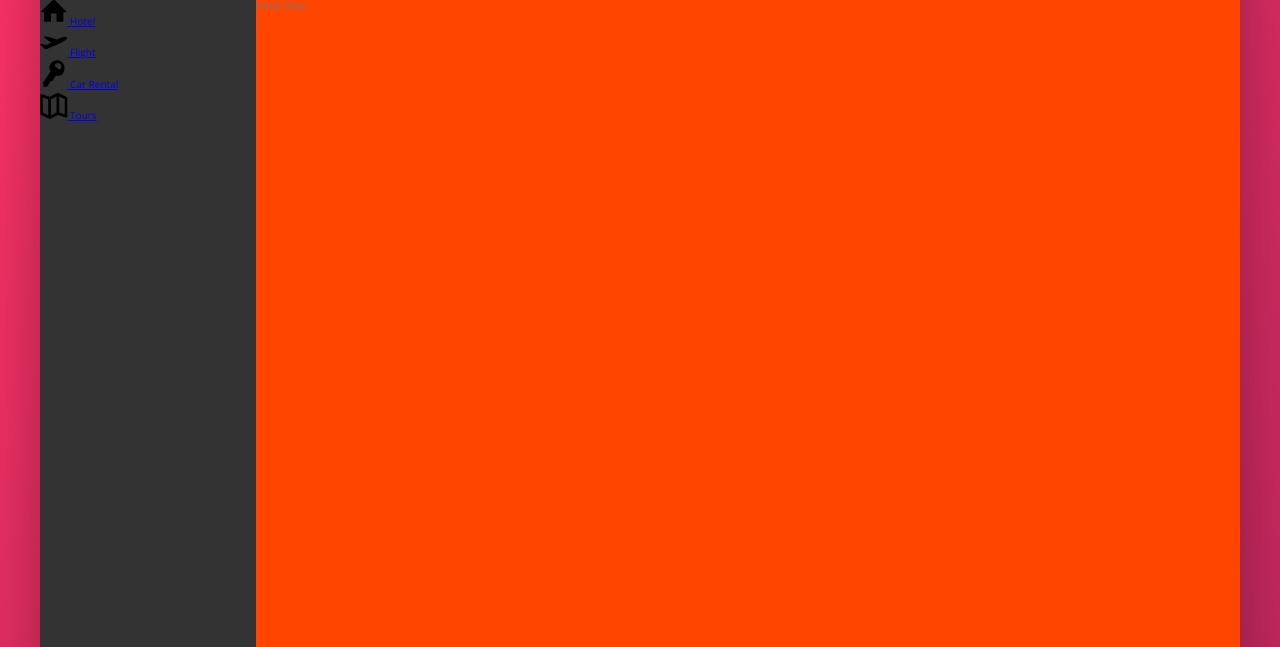
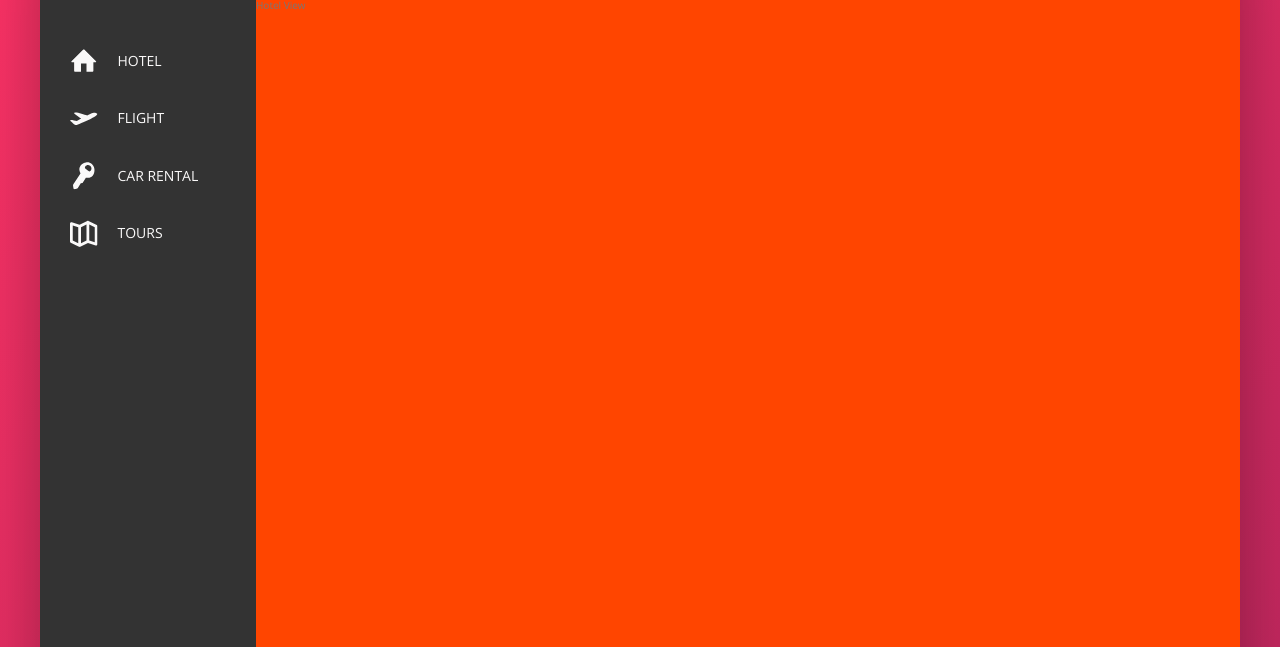
Before and after one commit to smarigowda/advanced-css-flexbox, a website: page starter/index.html in a window 1280 px wide. Shown: the part 153-800 px from the top of the page. Drawn offline with nearby package versions, Linux system fonts and the light colour scheme.

Commit message:
side nav almost complete

```diff
--- a/starter/index.html
+++ b/starter/index.html
@@ -63,7 +63,7 @@
                             <svg class="side-nav__icon">
                                 <use xlink:href="img/sprite.svg#icon-aircraft-take-off"></use>
                             </svg>
-                            <span>Flight</span>
+                            <span class="side-nav__label">Flight</span>
                         </a>
                     </li>
 
@@ -72,7 +72,7 @@
                             <svg class="side-nav__icon">
                                 <use xlink:href="img/sprite.svg#icon-key"></use>
                             </svg>
-                            <span>Car Rental</span>
+                            <span class="side-nav__label">Car Rental</span>
                         </a>
                     </li>
 
@@ -81,7 +81,7 @@
                             <svg class="side-nav__icon">
                                 <use xlink:href="img/sprite.svg#icon-map"></use>
                             </svg>
-                            <span>Tours</span>
+                            <span class="side-nav__label">Tours</span>
                         </a>
                     </li>
                 </ul>
--- a/starter/sass/_components.scss
+++ b/starter/sass/_components.scss
@@ -120,18 +120,35 @@
     justify-content: space-between;
 }
 .side-nav {
+    font-size: 1.4rem;
+    list-style: none;
+    margin-top: 3.5rem;
+
     &__item {
-        list-style-type: none;
     }
-    &__link {
+    &__link:link,
+    &__link:visited {
+        color: var(--color-grey-light-1);
+        text-decoration: none;
+        display: block;
+        padding: 1.5rem 3rem;
 
+        display: flex;
+        align-items: center;
     }
+
+    // &__link:hover {
+    //     color: orangered;
+    // }
+
     &__icon {
         width: 2.75rem;
         height: 2.75rem;
+        margin-right: 2rem;
+        fill: currentColor;
     }
     &__label {
-        text-transform: capitalize;
+        text-transform: uppercase;
     }
 }
 
```
Also changed, not shown: starter/css/style.css.
